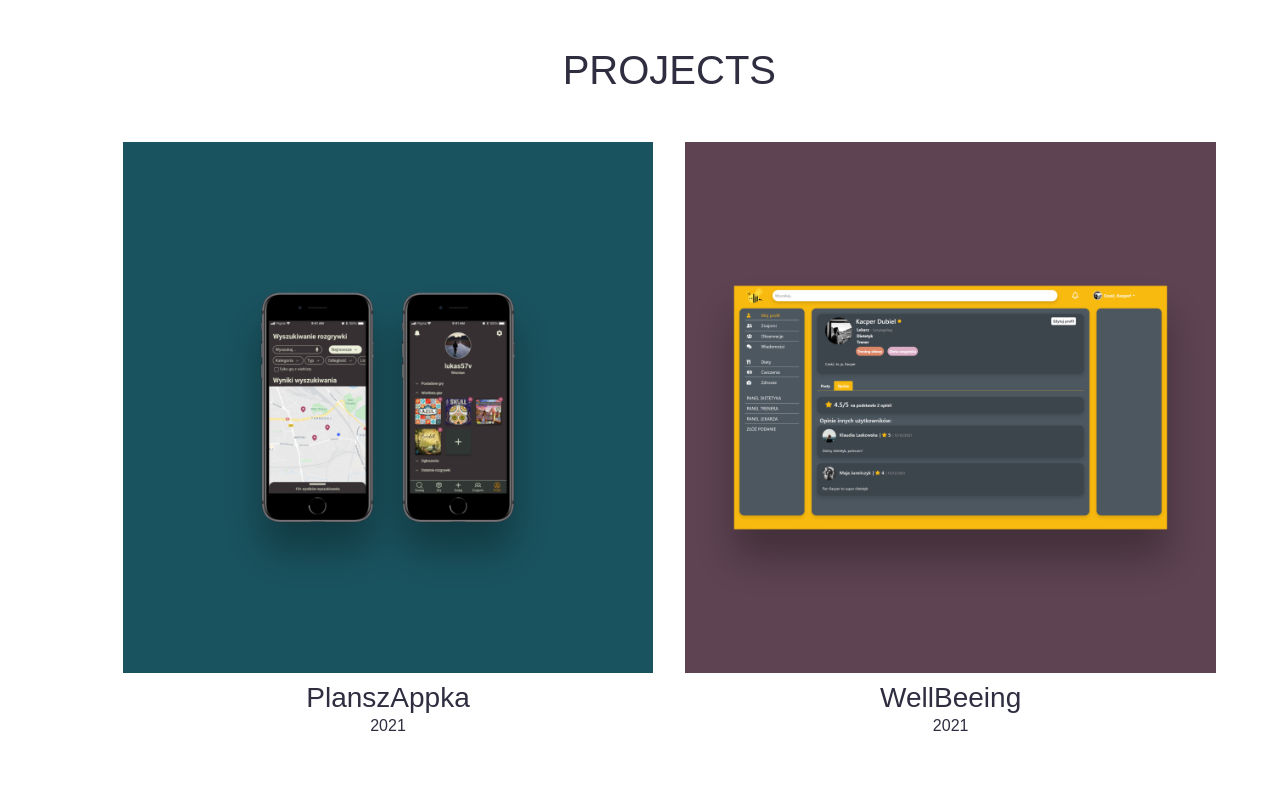
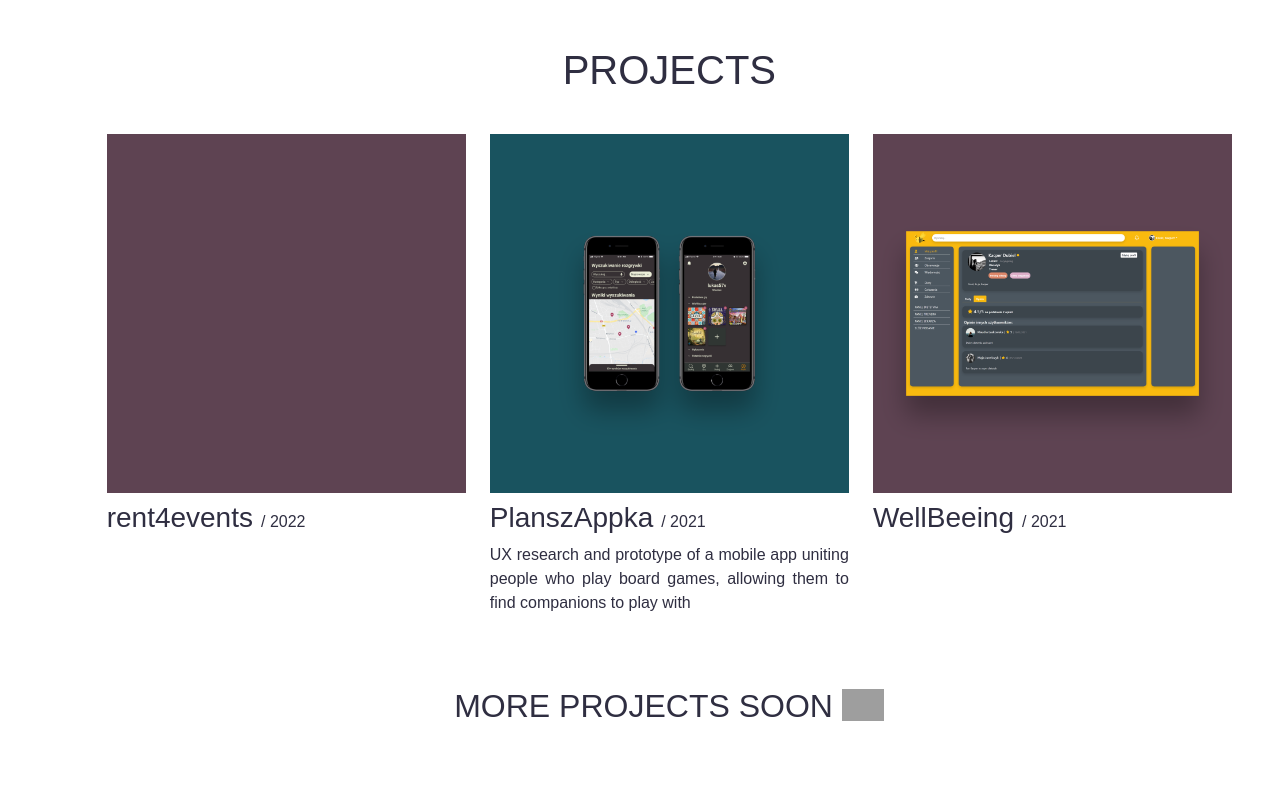
Before and after one commit to klaudial99/portfolio, a Vue app: page / in a window 1280 px wide. Shown: the part 754-1540 px from the top of the page. Built offline with nearby package versions, Linux system fonts and the light colour scheme; grey boxes are pictures that could not be loaded; what vue-easy-lightbox, vue3-apexcharts would draw is missing.

Commit message:
Fix project cards spacing

```diff
--- a/src/App.vue
+++ b/src/App.vue
@@ -45,6 +45,10 @@ html {
     text-align: justify;
 }
 
+.red {
+    background-color: red;
+}
+
 </style>
 
 <script>
--- a/src/components/MainPage/Projects.vue
+++ b/src/components/MainPage/Projects.vue
@@ -1,17 +1,17 @@
 <template>
-    <div>
+    <div class="container px-sm-0 ">
         <div class="row align-items-md-center justify-content-sm-center title-row mb-3">
             <div class="col">
                 <h1 class="text-center">{{ $t("navbar.projects") }}</h1>
             </div>
 
         </div>
-        <div class="row justify-content-center projects-row mb-3">
-            <div class="col-12 col-lg-6" v-for="project in projects" :key="project.projectId">
-                <project-card :project="project" class="my-3"/>
+        <div class="row justify-content-center justify-content-md-start mb-3">
+            <div class="col-10 col-md-6 col-lg-4" v-for="project in projects" :key="project.projectId">
+                <project-card :project="project" class="my-3 px-0"/>
             </div>
         </div>
-        <div class="row">
+        <div class="row mt-5">
             <div class="col d-flex justify-content-center">
                 <p class="d-inline">
                     <span class="align-middle">{{ $t("projects.info") }}</span>
@@ -35,17 +35,18 @@ export default {
     data () {
         return {
             projects: [
-                // {
-                //     projectId: 1,
-                //     pictureSource: 'tba.png',
-                //     title: 'TBA',
-                //     year: 2022
-                // },
+                {
+                    projectId: 1,
+                    pictureSource: 'tba.png',
+                    title: 'rent4events',
+                    year: 2022
+                },
                 {
                     projectId: 2,
                     pictureSource: 'planszappka.png',
                     title: 'PlanszAppka',
-                    year: 2021
+                    year: 2021,
+                    about: this.$i18n.t('planszappka.about'),
                 },
                 {
                     projectId: 3,
@@ -67,15 +68,6 @@ export default {
 
 <style scoped>
 
-@media (min-width: 1500px) {
-    .projects-row {
-        margin-left: 3rem;
-        margin-right: 3rem;
-        padding-left: 3rem;
-        padding-right: 3rem;
-    }
-}
-
 img {
     height: 1em;
     width: auto;
--- a/src/components/ProjectCard.vue
+++ b/src/components/ProjectCard.vue
@@ -1,16 +1,23 @@
 <template>
-    <router-link :to="'/'+this.project.title" class="container">
+    <div class="container">
         <div class="row">
-            <div id="img-wrap" class="w-100 h-100 col p-0 mx-3">
-                <img :src="this.getImgSrc(this.project.pictureSource)" :alt="this.project.pictureSource">
+            <div id="img-wrap" class="w-100 h-100 col px-0">
+                <router-link :to="'/'+this.project.title">
+                    <img :src="this.getImgSrc(this.project.pictureSource)" :alt="this.project.pictureSource">
+                </router-link>
             </div>
 
         </div>
-        <div class="row mt-2">
-            <h3 class="my-0">{{this.project.title}}</h3>
-            <span>{{this.project.year}}</span>
+        <div class="row mt-2 text-start">
+            <div>
+                <router-link :to="'/'+this.project.title">
+                    <h3 class="my-0 d-inline">{{this.project.title}}</h3>
+                </router-link>
+                <span class="ms-2">/ {{this.project.year}}</span>
+            </div>
+            <span class="about mt-2">{{this.project.about}}</span>
         </div>
-    </router-link>
+    </div>
 </template>
 
 <script>
@@ -31,6 +38,7 @@ export default {
 
 #img-wrap {
     overflow: hidden;
+    margin: 0 12px;
 }
 
 img {
@@ -53,4 +61,8 @@ a {
     text-decoration: none !important;
 }
 
+.about {
+    text-align: justify;
+}
+
 </style>
--- a/src/main.js
+++ b/src/main.js
@@ -61,6 +61,7 @@ const messages = {
             send: 'Send'
         },
         planszappka: {
+            about: 'UX research and prototype of a mobile app uniting people who play board games, allowing them to find companions to play with',
             heading: {
                 title: 'PlanszAppka',
                 subject: 'UX/UI Design',
@@ -559,6 +560,7 @@ const messages = {
             send: 'Wyślij'
         },
         planszappka: {
+            about: 'Badania UX i prototyp aplikacji mobilnej zrzeszającej osoby grające w gry planszowe, umożliwiającej im znalezienie kompanów do wspólnej gry',
             heading: {
                 title: 'PlanszAppka',
                 subject: 'UX/UI Design',
--- a/src/views/MainPage.vue
+++ b/src/views/MainPage.vue
@@ -16,7 +16,7 @@
                     <home/>
                 </section>
 
-                <section class="projects-section row mx-0 mx-sm-5 ms-md-0 pb-sm-5 mt-5 mt-sm-0" id="projects">
+                <section class="projects-section mx-0 mx-sm-5 ms-md-0 pb-sm-5 mt-5 mt-sm-0" id="projects">
                     <projects/>
                 </section>
 
```
